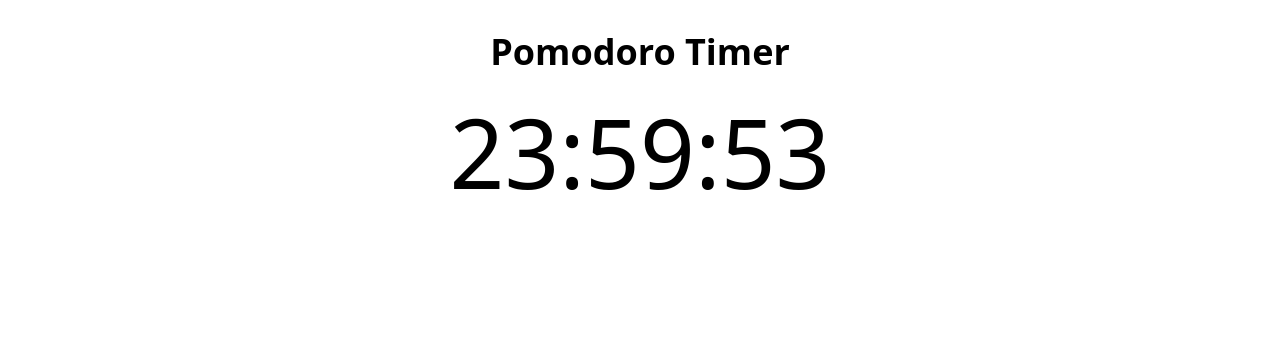
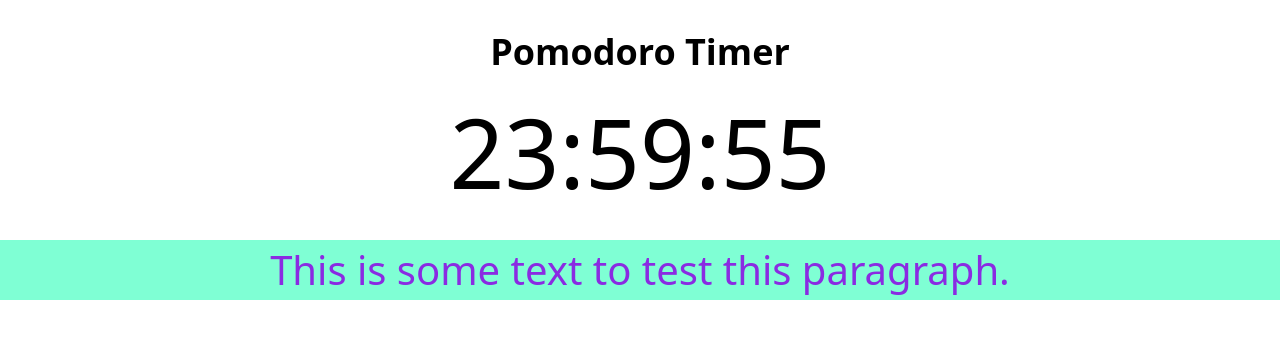
Before and after one commit to DanielaKuester/productivity-toolbox, a Next.js app: page /pomodoro in a window 1280 px wide. Shown: the top 338 px of the page. Built offline with nearby package versions, Linux system fonts and the light colour scheme.

Commit message:
Add: Import pomodoro styles CSS module correctly

```diff
--- a/pages/pomodoro.jsx
+++ b/pages/pomodoro.jsx
@@ -1,4 +1,5 @@
 import { useState } from "react";
+import pomodoroStyles from "../styles/pomodoro.module.css"
 
 const Pomodoro = () => {
     const [myTime, setMyTime] = useState(24 * 60 * 60);
@@ -49,6 +50,7 @@ const Pomodoro = () => {
                     Pomodoro Timer
                 </h1>
                 <p className="text-8xl text-center">{`${hours}:${minutes}:${seconds}`}</p>
+                <p className={`${pomodoroStyles.paragraph} text-center mt-10`}>This is some text to test this paragraph.</p>
             </div>
         </>
     )
--- /dev/null
+++ b/styles/pomodoro.module.css
@@ -0,0 +1,5 @@
+.paragraph {
+    font-size: 40px;
+    color: blueviolet;
+    background-color: aquamarine;
+}
```
